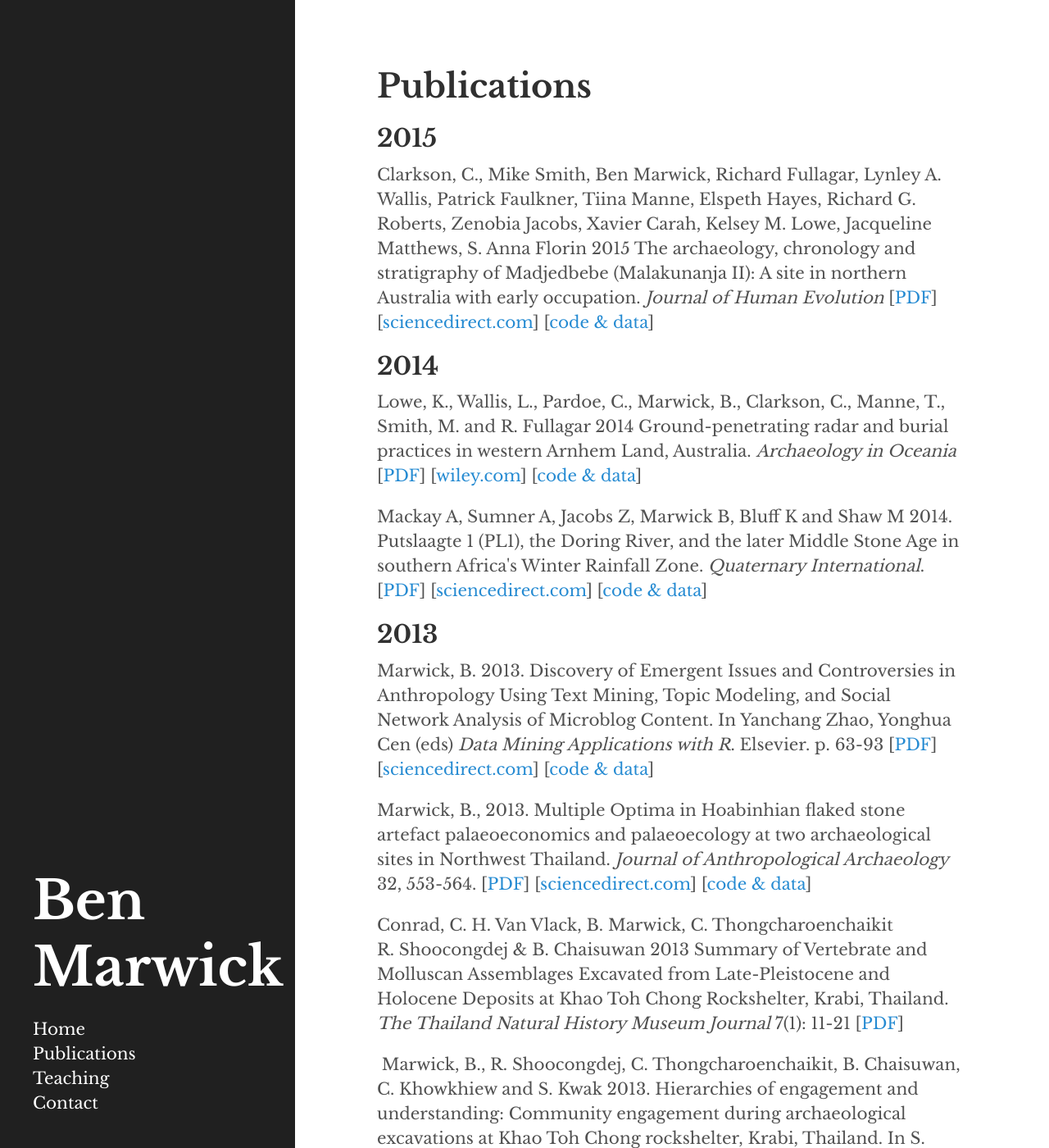
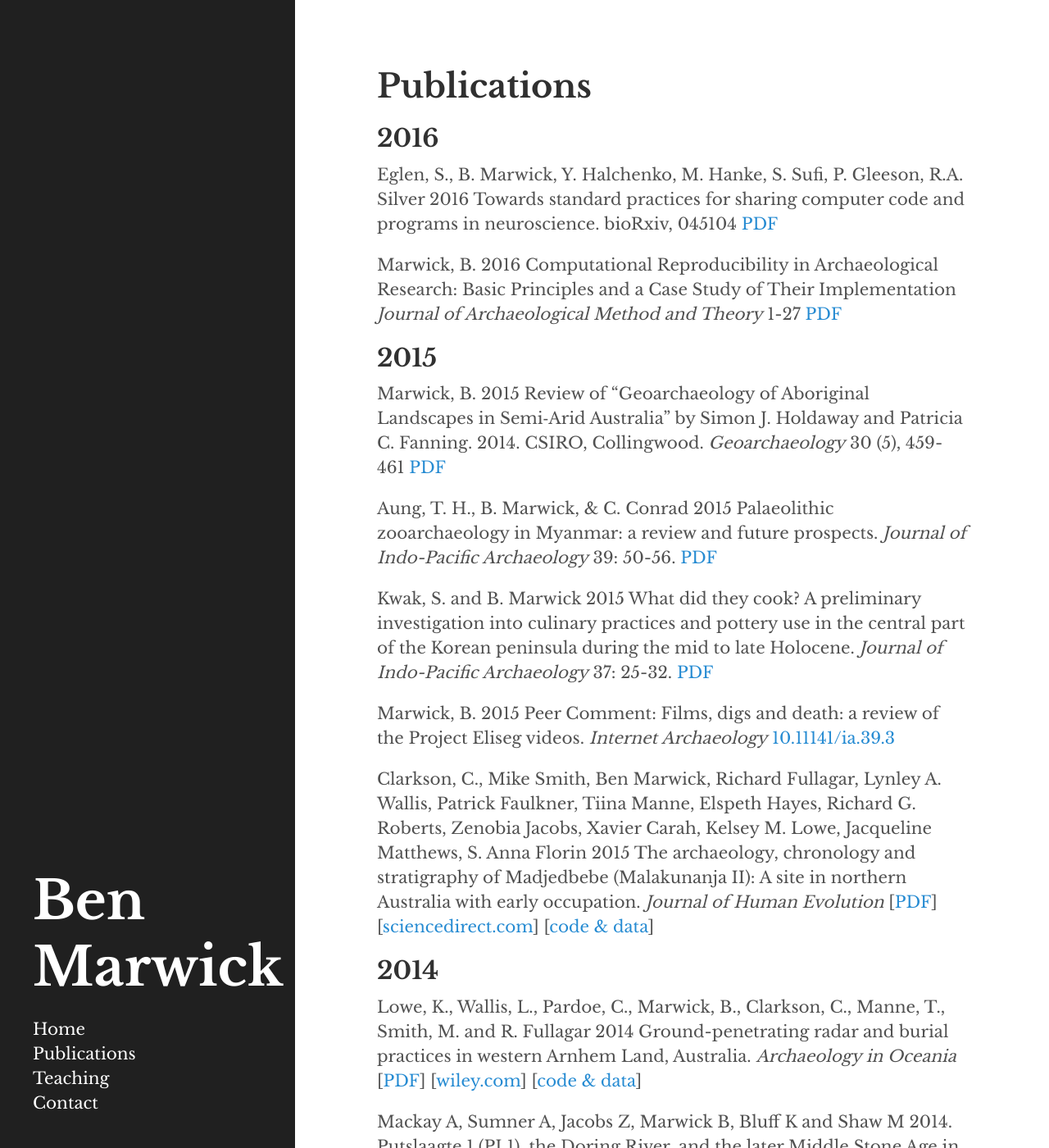
Before and after one commit to benmarwick/faculty.washington.edu-bmarwick, a Jekyll site: the page built from publications.md, in a window 1280 px wide and 1400 px high. Shown: the whole window at 82% size. Built offline with Jekyll 4.4.1, drawn with Linux system fonts in a browser that asks for light colours; some web fonts are replaced; Markdown is read by kramdown in place of the engine named in the settings.

Commit message:
add 2015 pubs

```diff
--- a/_config.yml
+++ b/_config.yml
@@ -1,6 +1,6 @@
 # Dependencies
-markdown:         redcarpet
-pygments:         true
+markdown:         kramdown
+highlighter:      pygments
 
 # Permalinks
 permalink:        pretty
--- a/publications.md
+++ b/publications.md
@@ -2,7 +2,19 @@
 layout: page
 title: Publications
 ---
+<h2>2016</h2>
+Eglen, S., B. Marwick, Y. Halchenko, M. Hanke, S. Sufi, P. Gleeson, R.A. Silver 2016 Towards standard practices for sharing computer code and programs in neuroscience. bioRxiv, 045104 [PDF](http://www.biorxiv.org/content/biorxiv/early/2016/04/04/045104.full.pdf)
+
+Marwick, B. 2016 Computational Reproducibility in Archaeological Research: Basic Principles and a Case Study of Their Implementation
+_Journal of Archaeological Method and Theory_ 1-27 [PDF](https://www.researchgate.net/profile/Ben_Marwick2/publication/289601506_Computational_Reproducibility_in_Archaeological_Research_Basic_Principles_and_a_Case_Study_of_Their_Implementation/links/56924d5208aec14fa55d64e5.pdf)
+
 <h2>2015</h2>
+Marwick, B. 2015 Review of "Geoarchaeology of Aboriginal Landscapes in Semi‐Arid Australia" by Simon J. Holdaway and Patricia C. Fanning. 2014. CSIRO, Collingwood. _Geoarchaeology_ 30 (5), 459-461 [PDF](http://ro.uow.edu.au/smhpapers/3435)
+
+Aung, T. H., B. Marwick, & C. Conrad 2015 Palaeolithic zooarchaeology in Myanmar: a review and future prospects. _Journal of Indo-Pacific Archaeology_ 39: 50-56. [PDF](http://ro.uow.edu.au/smhpapers/3282)
+
+Kwak, S. and B. Marwick 2015 What did they cook? A preliminary investigation into culinary practices and pottery use in the central part of the Korean peninsula during the mid to late Holocene. _Journal of Indo-Pacific Archaeology_ 37: 25-32. [PDF](http://ro.uow.edu.au/smhpapers/3432)
+<p>Marwick, B. 2015 Peer Comment: Films, digs and death: a review of the Project Eliseg videos. <em>Internet Archaeology</em> <a href="http://dx.doi.org/10.11141/ia.39.3">10.11141/ia.39.3</a><p>
 <p>Clarkson, C., Mike Smith, Ben Marwick, Richard Fullagar, Lynley A. Wallis, Patrick Faulkner, Tiina Manne, Elspeth Hayes, Richard G. Roberts, Zenobia Jacobs, Xavier Carah, Kelsey M. Lowe, Jacqueline Matthews, S. Anna Florin 2015 The archaeology, chronology and stratigraphy of Madjedbebe (Malakunanja II): A site in northern Australia with early occupation. <em>Journal of Human Evolution</em> [<a href="http://faculty.washington.edu/bmarwick/PDFs/Clarkson_et_al._2015_MJB_1989.pdf">PDF</a>] [<a href="http://dx.doi.org/10.1016/j.jhevol.2015.03.014">sciencedirect.com</a>] [<a href="https://github.com/benmarwick/1989-excavation-report-Madjebebe">code & data</a>]</p>
 <h2>2014</h2>
 <p>Lowe, K., Wallis, L., Pardoe, C., Marwick, B., Clarkson, C., Manne, T., Smith, M. and R. Fullagar 2014 Ground-penetrating radar and burial practices in western Arnhem Land, Australia. <em>Archaeology in Oceania</em> [<a href="http://faculty.washington.edu/bmarwick/PDFs/Lowe_et_al_2014_MJB_GPR.pdf">PDF</a>] [<a href="http://onlinelibrary.wiley.com/doi/10.1002/arco.5039/abstract">wiley.com</a>] [<a href="https://github.com/benmarwick/Rocks-and-burials-at-Madjebebe">code & data</a>]</p>
```
Also changed, not shown: 2 other files.
